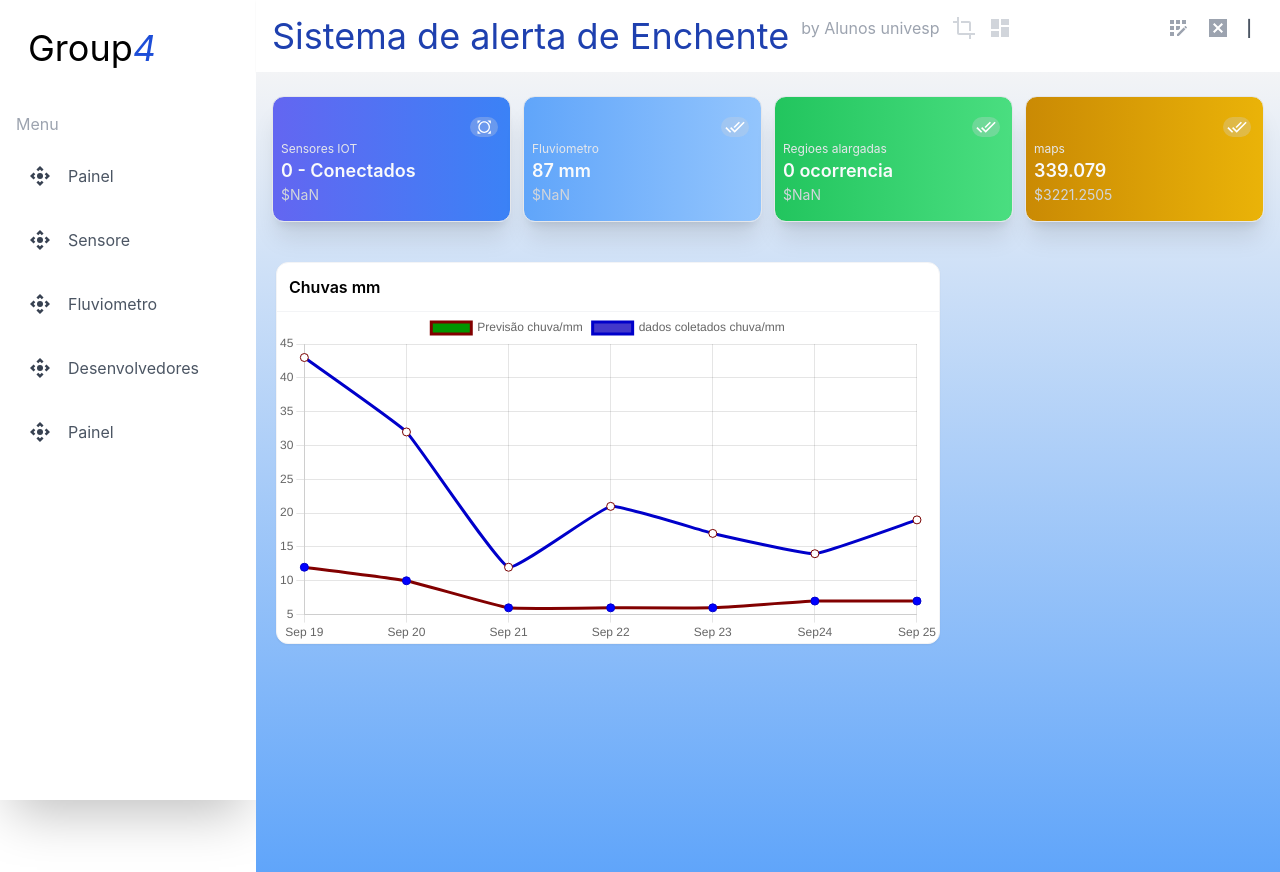
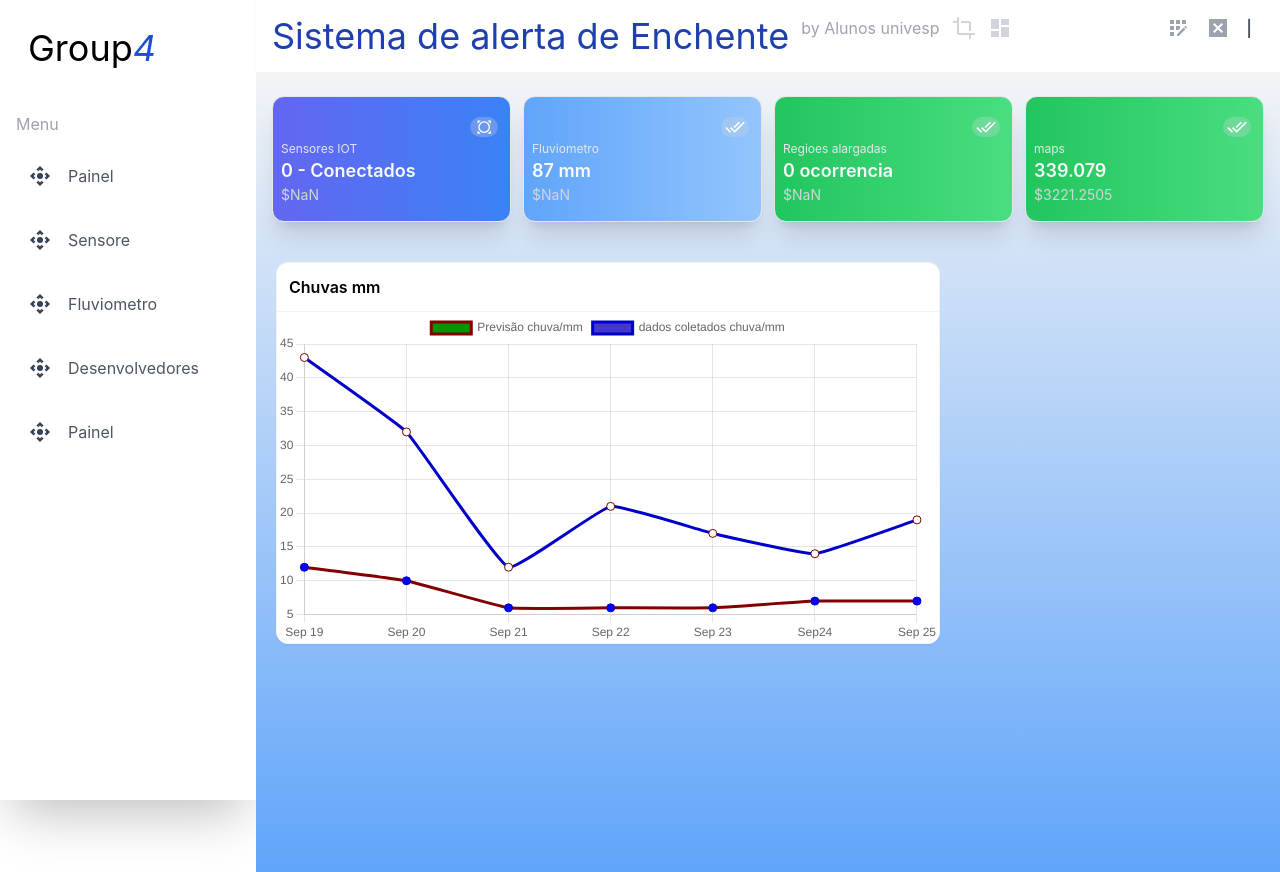
Before and after one commit to Fabianopereira1011/monitoramento-iot, a Next.js app: page / in a window 1280 px wide. Built offline with nearby package versions, Linux system fonts and the light colour scheme.

Commit message:
fix array icon

```diff
--- a/src/components/container.js
+++ b/src/components/container.js
@@ -27,7 +27,7 @@ const Container = () => {
                 <Card title="Sensores IOT" balance={'0 - Conectados'} icon={0} />
                 <Card title="Fluviometro" balance={'87 mm'} icon={1} />
                 <Card title="Regioes alargadas" balance={'0 ocorrencia'} icon={2} />
-                <Card title="maps" balance={339.0790} icon={3} />
+                <Card title="maps" balance={339.0790} icon={2} />
 
             </div>
 
```
